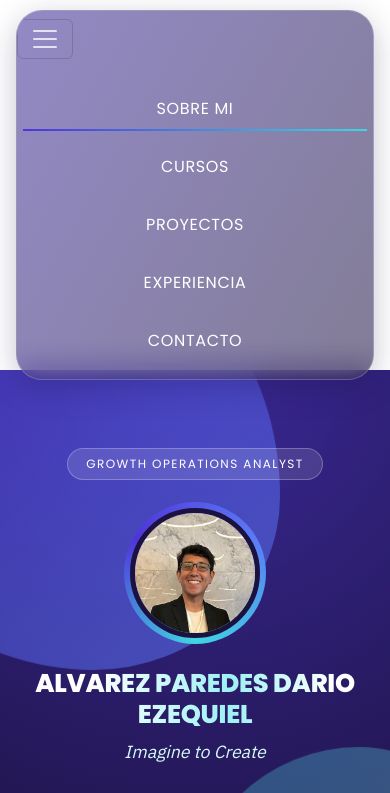
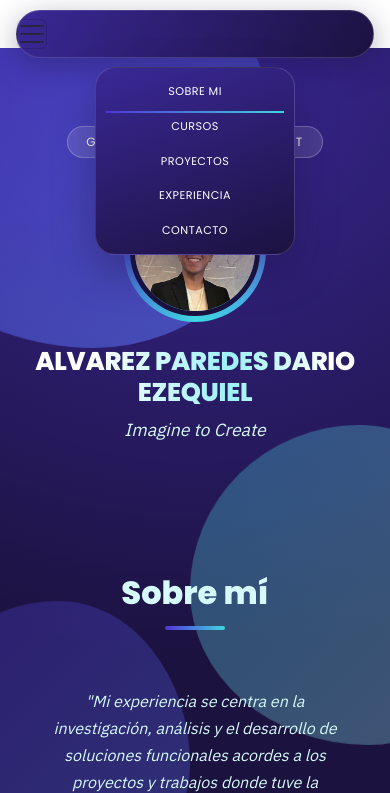
Before and after one commit to AlvarezDarioEzequiel/AlvarezDarioEzequiel.github.io, a plain HTML site: page index.html in a window 390 px wide. Both pictures are taken after a click on the button 45 px from the left and 39 px from the top of the page. Shown: the top 793 px of the page. Drawn offline with nearby package versions, Linux system fonts and the light colour scheme.

Commit message:
Update 3.0 styles.css

```diff
--- a/styles.css
+++ b/styles.css
@@ -1,6 +1,6 @@
 /* =========================================================
    Portfolio — Alvarez Paredes Dario Ezequiel
-   Sistema de diseño inspirado en la mejora continua
+   Sistema de diseño inspirado en circulos
    (paleta violeta/azul/celeste, "globos" orgánicos animados,
    navbar tipo píldora con vidrio, tipografía Poppins)
    ========================================================= */
@@ -77,7 +77,7 @@
 .blob-cyan { background: linear-gradient(135deg, var(--cyan-400), var(--cyan-200)); }
 
 /* =========================================================
-   NAVBAR — píldora flotante con efecto vidrio
+   NAVBAR — píldora flotante, color unificado con el hero
    ========================================================= */
 .navbar {
   position: fixed;
@@ -89,16 +89,14 @@
   z-index: 1000;
   padding: 10px 26px;
   border-radius: 100px;
-  overflow: hidden;
-  background: linear-gradient(120deg, rgba(58, 40, 150, 0.55), rgba(28, 18, 64, 0.55));
-  border: 1px solid rgba(255, 255, 255, 0.18);
-  backdrop-filter: blur(14px);
-  -webkit-backdrop-filter: blur(14px);
-  box-shadow: 0 8px 30px rgba(28, 18, 64, 0.25);
+  overflow: visible;
+  background: linear-gradient(120deg, var(--purple-700), var(--purple-900));
+  border: 1px solid rgba(255, 255, 255, 0.14);
+  box-shadow: 0 8px 30px rgba(28, 18, 64, 0.35);
   transition: background 0.5s var(--ease-fluid), box-shadow 0.5s var(--ease-fluid);
 }
 .navbar.scrolled {
-  background: rgba(255, 255, 255, 0.92);
+  background: rgba(255, 255, 255, 0.94);
   border-color: rgba(28, 18, 64, 0.08);
   box-shadow: 0 8px 24px rgba(28, 18, 64, 0.15);
 }
@@ -107,12 +105,6 @@
   display: flex;
   align-items: center;
   justify-content: center;
-}
-.navbar-collapse {
-  align-items: center;
-  justify-content: center;
-  background: transparent;
-  flex-grow: 0;
 }
 .navbar-nav {
   gap: 24px;
@@ -144,15 +136,40 @@
 .nav-link:hover::after {
   width: 100%;
 }
+
+/* ---- toggler: 3 barras que se transforman en una X ---- */
 .navbar-toggler {
+  display: flex;
+  flex-direction: column;
+  align-items: center;
+  justify-content: center;
+  gap: 5px;
+  width: 30px;
+  height: 30px;
   border: none;
+  background: transparent;
+  padding: 0;
   box-shadow: none !important;
 }
-.navbar-toggler-icon {
-  filter: brightness(0) invert(1);
+.toggler-bar {
+  display: block;
+  width: 20px;
+  height: 2px;
+  border-radius: 2px;
+  background: var(--white);
+  transition: transform 0.4s var(--ease-fluid), opacity 0.25s ease, background 0.4s var(--ease-fluid);
 }
-.navbar.scrolled .navbar-toggler-icon {
-  filter: none;
+.navbar.scrolled .toggler-bar {
+  background: var(--purple-700);
+}
+.navbar-toggler.is-open .toggler-bar:nth-child(1) {
+  transform: translateY(7px) rotate(45deg);
+}
+.navbar-toggler.is-open .toggler-bar:nth-child(2) {
+  opacity: 0;
+}
+.navbar-toggler.is-open .toggler-bar:nth-child(3) {
+  transform: translateY(-7px) rotate(-45deg);
 }
 
 @media (max-width: 767px) {
@@ -161,20 +178,37 @@
     padding: 8px 18px;
     border-radius: 26px;
   }
+  /* el panel se despliega como una tarjeta compacta debajo de la píldora,
+     no como una pantalla completa */
   .navbar-collapse {
-    margin-top: 14px;
-    padding: 10px 6px 4px;
+    position: absolute;
+    top: calc(100% + 10px);
+    left: 50%;
+    transform: translateX(-50%);
+    width: max-content;
+    min-width: 200px;
+    max-width: calc(100vw - 48px);
+    background: linear-gradient(160deg, var(--purple-700), var(--purple-900));
+    border: 1px solid rgba(255, 255, 255, 0.14);
+    border-radius: 20px;
+    box-shadow: 0 16px 40px rgba(28, 18, 64, 0.4);
+    padding: 6px 10px;
   }
   .navbar-nav {
     width: 100%;
-    gap: 6px;
+    gap: 0;
   }
   .nav-item {
     width: 100%;
     text-align: center;
-    padding: 8px 0;
+  }
+  .nav-item .nav-link {
+    display: block;
+    padding: 9px 0 !important;
+    font-size: 0.7rem;
   }
 }
+
 
 /* =========================================================
    HERO + SOBRE MI — fondo unificado (sin quiebre visual)
```
